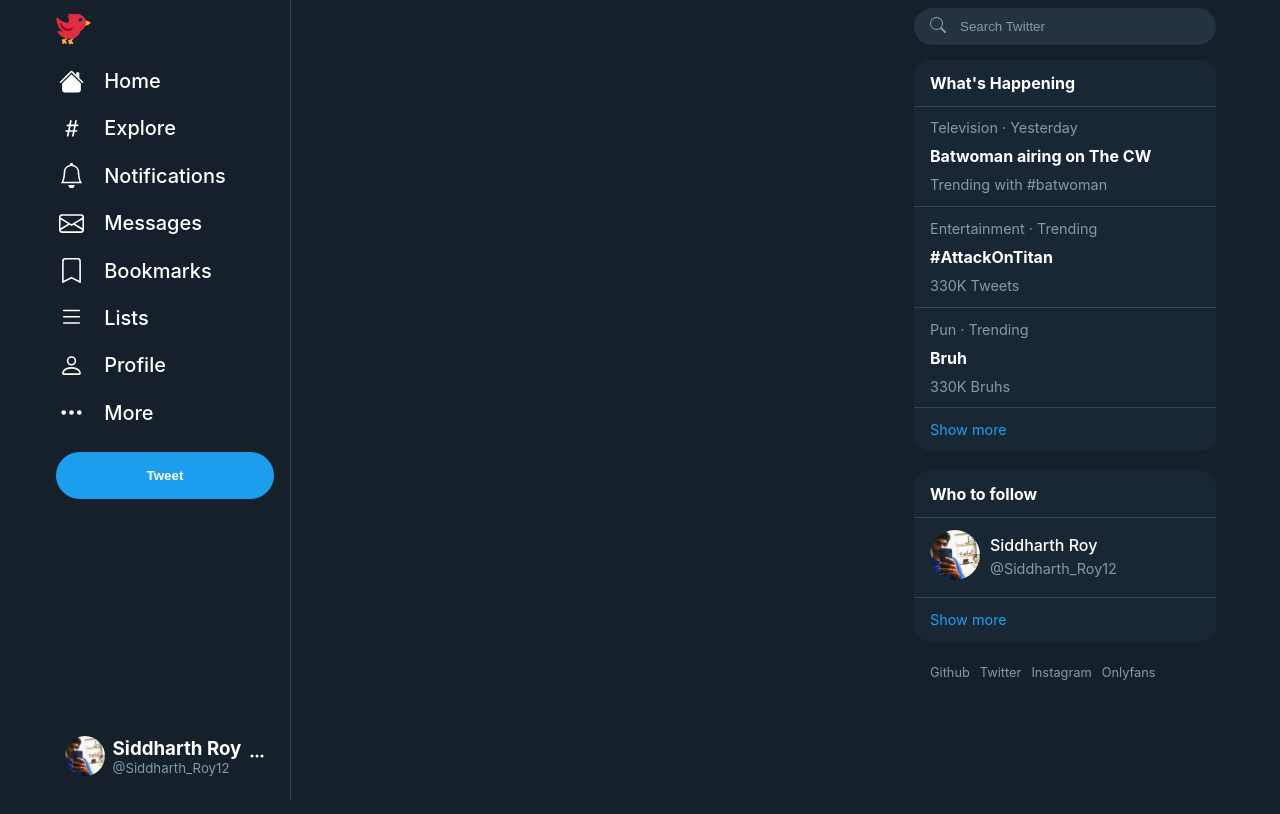
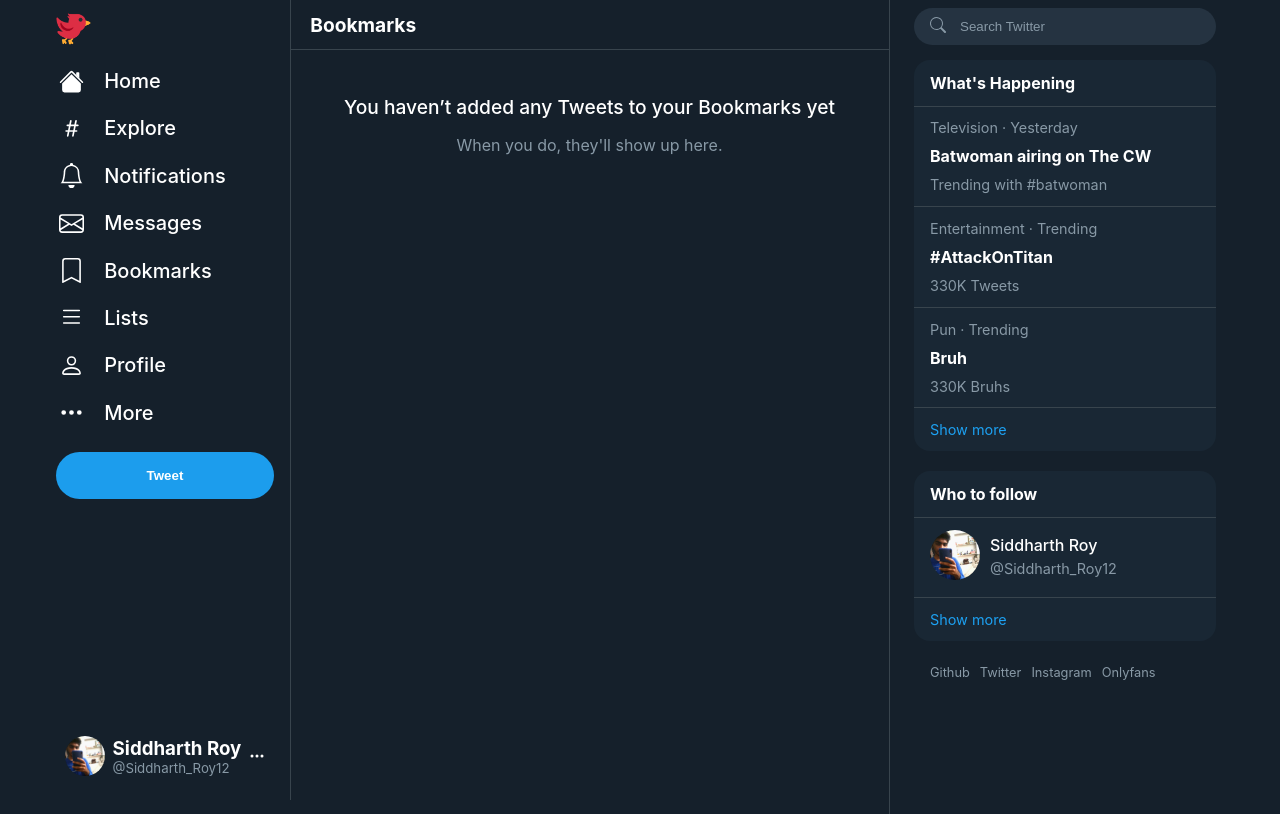
Before and after one commit to siddharthroy12/Twitter-Frontend-Clone, a React (Create React App) app: page /bookmarks in a window 1280 px wide. Shown: the top 814 px of the page. Built offline with nearby package versions, Linux system fonts and the light colour scheme.

Commit message:
Added Bookmarks page

```diff
--- a/src/App.tsx
+++ b/src/App.tsx
@@ -5,6 +5,7 @@
 import SideBar from './components/SideBar';
 import { BrowserRouter as Router, Switch, Route } from 'react-router-dom'
 import './App.css';
+import Bookmarks from './screens/Bookmarks';
 
 function App() {
   return (
@@ -14,6 +15,7 @@
         <Header />
         <main>
           <Switch>
+            <Route path='/bookmarks' component={Bookmarks}/>
             <Route path='/notifications' component={Notifications}/>
             <Route exact path='/' component={Home}/>
           </Switch>
--- a/src/components/Header.tsx
+++ b/src/components/Header.tsx
@@ -49,7 +49,7 @@
                         </Link>
                     </li>
                     <li className="nav-link">
-                        <Link to=''>
+                        <Link to='bookmarks'>
                             <BookmarkIcon />
                             <p>Bookmarks</p>
                         </Link>
--- /dev/null
+++ b/src/screens/Bookmarks.css
@@ -0,0 +1,17 @@
+.Bookmarks {
+    height: 101vh;
+    border-right: 1px solid #38444D;
+    padding-top: 50px;
+}
+
+.Bookmarks h6 {
+    font-size: 1.2rem;
+    text-align: center;
+    font-weight: 500;
+    margin-bottom: 0.3rem;
+}
+
+.Bookmarks p {
+    text-align: center;
+    color: rgb(136, 153, 166);
+}
--- /dev/null
+++ b/src/screens/Bookmarks.tsx
@@ -0,0 +1,13 @@
+import './Bookmarks.css'
+
+export default function Bookmarks() {
+    return (
+        <div className="Bookmarks">
+            <div className="title border-bottom">
+                <h1>Bookmarks</h1>
+            </div>
+            <h6>You haven’t added any Tweets to your Bookmarks yet</h6>
+            <p>When you do, they'll show up here.</p>
+        </div>
+    )
+}
```
